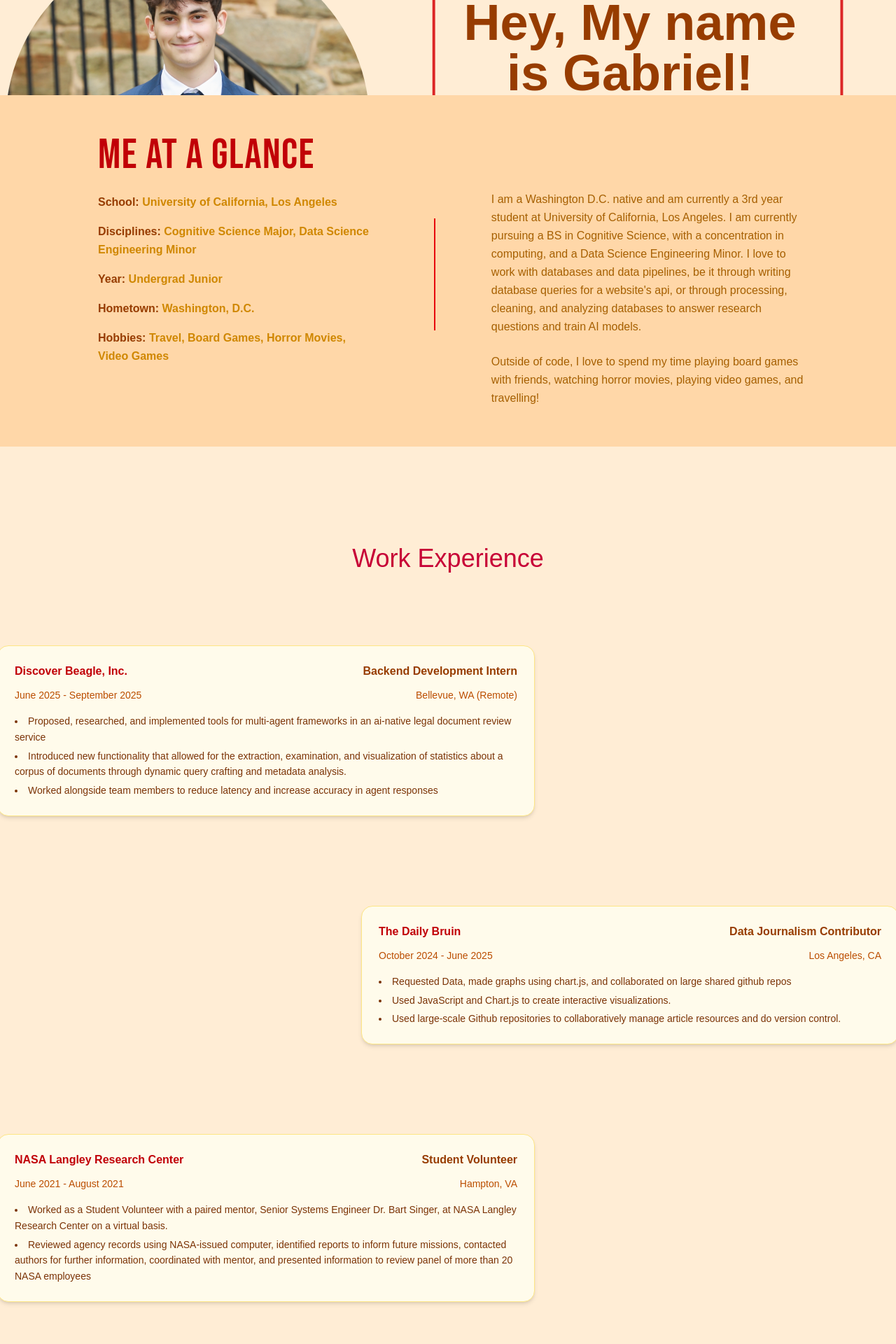
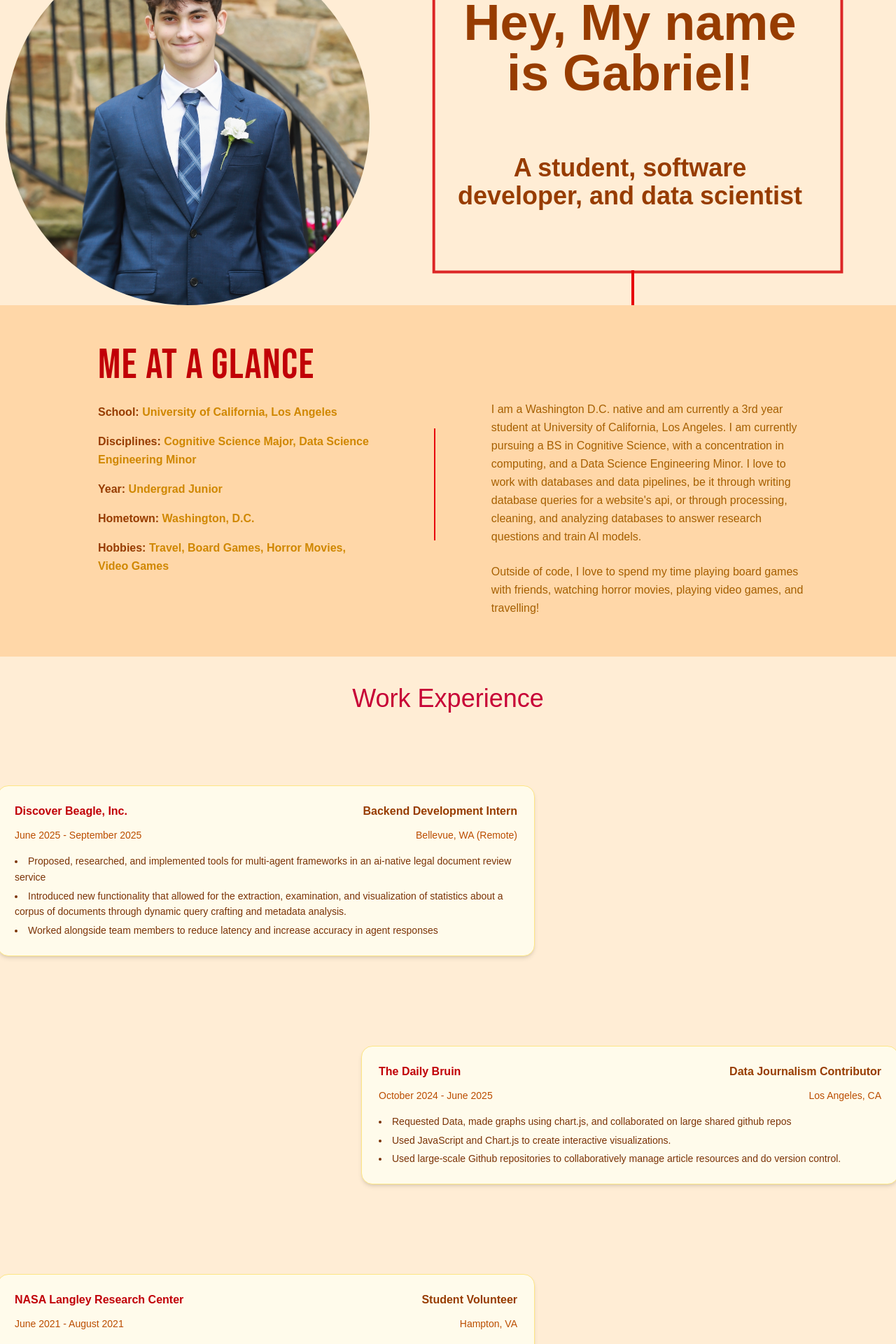
Before and after one commit to BriboSD/portfolio-website, a Next.js app: page / in a window 1280 px wide. Shown: the part 240-2160 px from the top of the page at 70% size. Built offline with nearby package versions, Linux system fonts and the light colour scheme.

Commit message:
Refined tab logic some more

```diff
--- a/src/app/Components/AboutMe.jsx
+++ b/src/app/Components/AboutMe.jsx
@@ -10,7 +10,6 @@
         // overall section container
         <motion.div
           className="flex flex-row justify-center items-start min-h-[60vh] px-20 py-14 bg-orange-200 text-amber-100 z-[60]"
-          style={{ y: ypos }}
         >
           {/* "me at a glance part"*/}
           <motion.div
--- a/src/app/page.tsx
+++ b/src/app/page.tsx
@@ -48,7 +48,7 @@
 
   //these values may have to change if extra content is added---they are not dynamically placed unfortunately
   const aboutypos = useTransform(scrollYProgress, [0, 0.25], [0, -200]);
-  const experienceypos = useTransform(scrollYProgress, [0, 0.25], [0, -400]);
+  const experienceypos = useTransform(scrollYProgress, [0, 0.25], [0, -200]);
   const projectsypos = useTransform(scrollYProgress, [0, 0.25], [0, -100]);
 
   //422006 <-- old brown color
@@ -136,33 +136,34 @@
         </nav>
 
         <div className="relative w-full scroll-smooth overflow-hidden snap-y snap-mandatory pt-0">
-          <motion.section id="homepage" ref = {homeRef} className="snap-start min-h-screen relative z-[10]">
+        <motion.section id="homepage" className="snap-start scroll-mt-[20vh] min-h-screen relative z-[10]">
+          <div ref={homeRef}>
             <HomePage scrollYProgress={scrollYProgress} />
+          </div>
         </motion.section>
 
-          <motion.section id="about" ref = {aboutRef} className="snap-start relative z-[50]"
-            style={{
-              y: aboutypos
-            }}
+        <motion.section id="about" className="snap-start relative scroll-mt-[20vh] z-[50]"
+          style={{ y: aboutypos }}
         >
           <div ref={aboutRef}>
             <AboutMe scrollYProgress={scrollYProgress} fontClass={bebas.className}/>
           </div>
         </motion.section>
 
-          <motion.section id="experience" ref = {experienceRef} className="snap-start min-h-screen"
-          style={{
-            y: experienceypos
-          }}>
+        <motion.section id="experience" className="snap-start scroll-mt-[20vh] min-h-screen"
+          style={{ y: experienceypos }}
+        >
+          <div ref={experienceRef}>
             <Experience />
+          </div>
         </motion.section>
 
-          <motion.section id="projects" ref = {projectsRef} className="snap-start min-h-screen"
-            style={{
-              y: projectsypos
-            }}
+        <motion.section id="projects" className="snap-start min-h-screen"
+          style={{ y: projectsypos }}
         >
+          <div ref={projectsRef}>
             <Projects />
+          </div>
         </motion.section>
 
 
```
Lines whose indentation alone changed are shown as unchanged.
